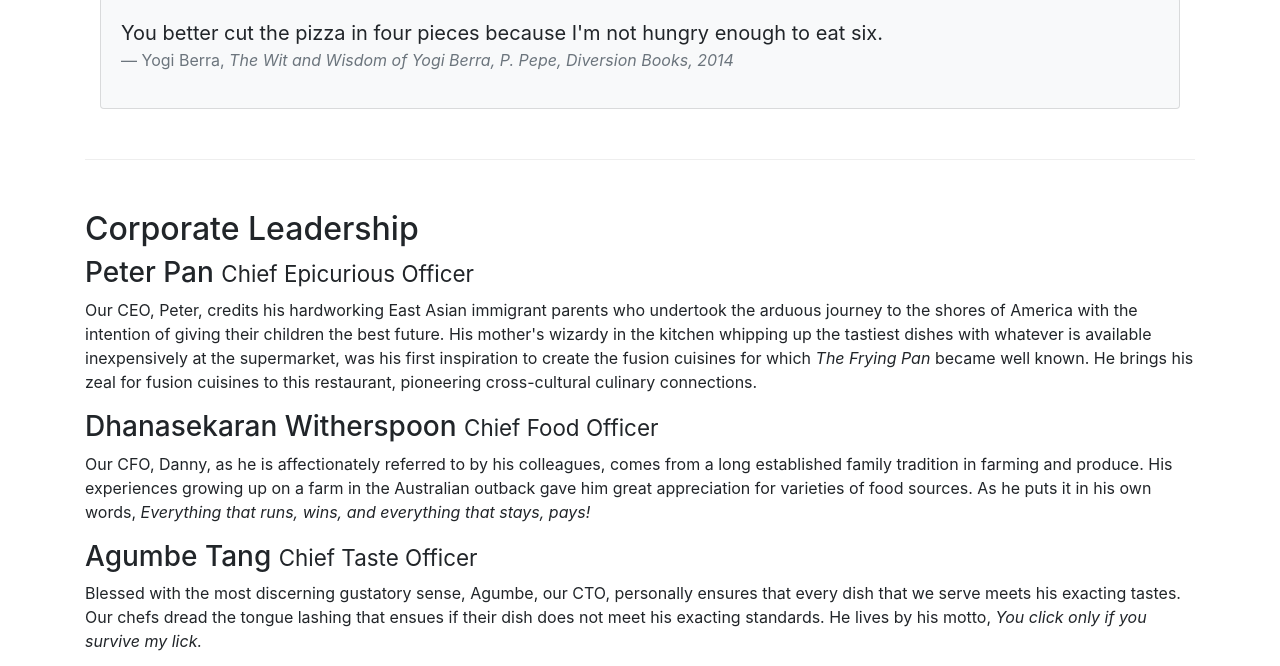
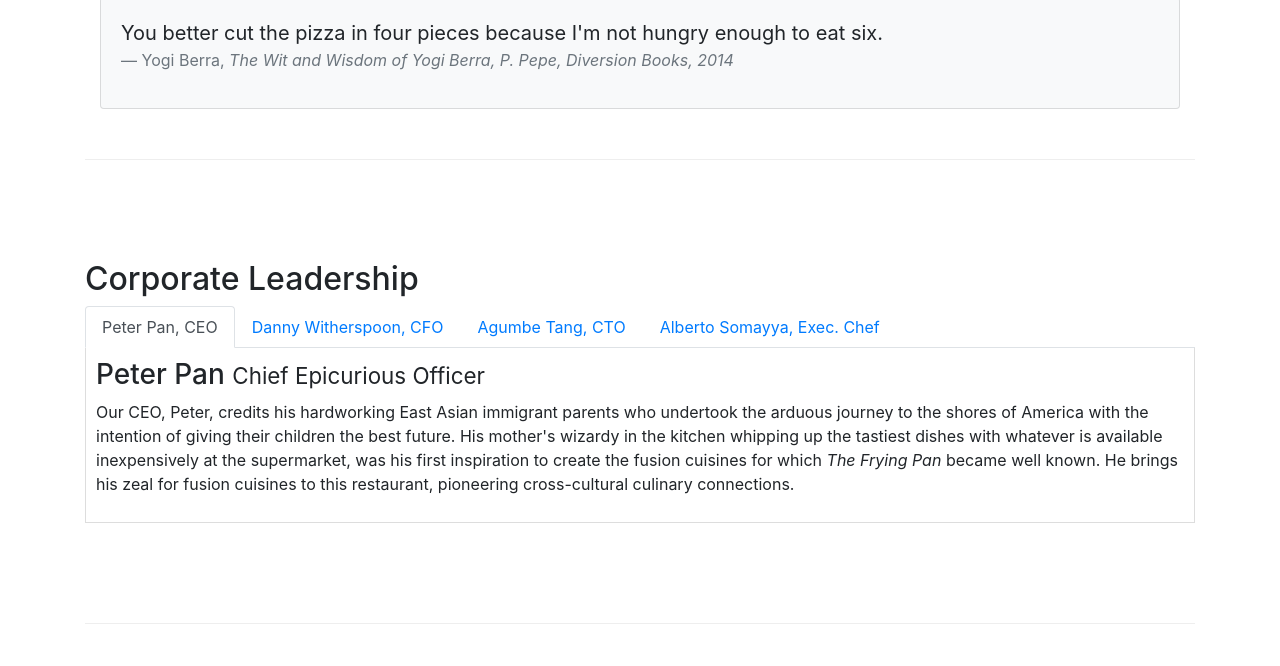
Before and after one commit to deadpanther/Course1_Bootstrap, a website: page aboutus.html in a window 1280 px wide. Shown: the part 812-1478 px from the top of the page. Drawn offline with nearby package versions, Linux system fonts and the light colour scheme.

Commit message:
added a navbar tab and pill

```diff
--- a/aboutus.html
+++ b/aboutus.html
@@ -96,17 +96,48 @@
         </div>
 
 
-        <div class="">
-            <div class="description">
+        <div class="row row-content">
+            <div class="description col-12">
                 <h2>Corporate Leadership</h2>
+                <ul class="nav nav-tabs">
+                    <li class="nav-item">
+                        <a class="nav-link active" href="#peter" role="tab" data-toggle="tab">Peter Pan, CEO</a>
+                    </li>
+                    <li class="nav-item">
+                        <a class="nav-link" href="#danny" role="tab"
+                          data-toggle="tab">Danny Witherspoon, CFO</a>
+                      </li>
+                      <li class="nav-item">
+                        <a class="nav-link" href="#agumbe"role="tab"
+                          data-toggle="tab">Agumbe Tang, CTO</a>
+                      </li>
+                      <li class="nav-item">
+                        <a class="nav-link" href="#alberto" role="tab"
+                          data-toggle="tab">Alberto Somayya, Exec. Chef</a>
+                      </li>
+                </ul>
+                <div class="tab-content">
+                    <div role="tabpanel" class="tab-pane fade show active" id="peter">
                         <h3>Peter Pan <small>Chief Epicurious Officer</small></h3>
                         <p class="d-none d-sm-block">Our CEO, Peter, credits his hardworking East Asian immigrant parents who undertook the arduous journey to the shores of America with the intention of giving their children the best future. His mother's wizardy in the kitchen whipping up the tastiest dishes with whatever is available inexpensively at the supermarket, was his first inspiration to create the fusion cuisines for which <em>The Frying Pan</em> became well known. He brings his zeal for fusion cuisines to this restaurant, pioneering cross-cultural culinary connections.</p>
+                    </div>
+                    <div role="tabpanel" class="tab-pane fade " id="danny">
+
                         <h3>Dhanasekaran Witherspoon <small>Chief Food Officer</small></h3>
                         <p class="d-none d-sm-block">Our CFO, Danny, as he is affectionately referred to by his colleagues, comes from a long established family tradition in farming and produce. His experiences growing up on a farm in the Australian outback gave him great appreciation for varieties of food sources. As he puts it in his own words, <em>Everything that runs, wins, and everything that stays, pays!</em></p>
+                    </div>
+
+                    <div role="tabpanel" class="tab-pane fade " id="agumbe">
                         <h3>Agumbe Tang <small>Chief Taste Officer</small></h3>
                         <p class="d-none d-sm-block">Blessed with the most discerning gustatory sense, Agumbe, our CTO, personally ensures that every dish that we serve meets his exacting tastes. Our chefs dread the tongue lashing that ensues if their dish does not meet his exacting standards. He lives by his motto, <em>You click only if you survive my lick.</em></p>
+                    </div>
+
+                    <div role="tabpanel" class="tab-pane fade" id="alberto">
                         <h3>Alberto Somayya <small>Executive Chef</small></h3>
                         <p class="d-none d-sm-block">Award winning three-star Michelin chef with wide International experience having worked closely with whos-who in the culinary world, he specializes in creating mouthwatering Indo-Italian fusion experiences. He says, <em>Put together the cuisines from the two craziest cultures, and you get a winning hit! Amma Mia!</em></p>
+                    </div>
+
+                </div>
             </div>
        </div>
 
--- a/css/styles.css
+++ b/css/styles.css
@@ -45,3 +45,10 @@ body{
 .navbar-dark{
     background-color: #512DA8;
 }
+
+.tab-content{
+    border-left: 1px solid #ddd;
+    border-right: 1px solid #ddd;
+    border-bottom: 1px solid #ddd;
+    padding: 10px;
+}
```
Lines whose indentation alone changed are shown as unchanged.
